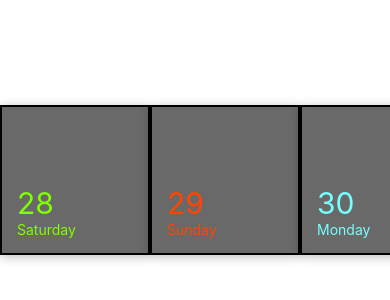
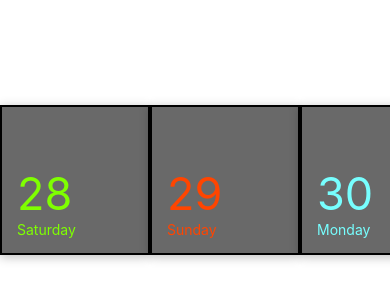
Before and after one commit to SwamynathanProfessional/dateproject, a React Native app: screen / in a window 390 px wide. Shown: the part 242-542 px from the top of the page. Built offline with nearby package versions, Linux system fonts and the light colour scheme.

Commit message:
partthree

```diff
--- a/components/CalenderGridTitle.js
+++ b/components/CalenderGridTitle.js
@@ -5,7 +5,7 @@ const CalenderGridTitle = props => {
   return (
     <View style={styles.gridItem}>
       <View style={styles.container}>
-        <Text style={{...styles.title, ...{color: props.color, fontSize: 30}}}>
+        <Text style={{...styles.title, ...{color: props.color, fontSize: 45}}}>
           {props.startingdate}
         </Text>
         <Text style={{...styles.title, ...{color: props.color}}}>
```
